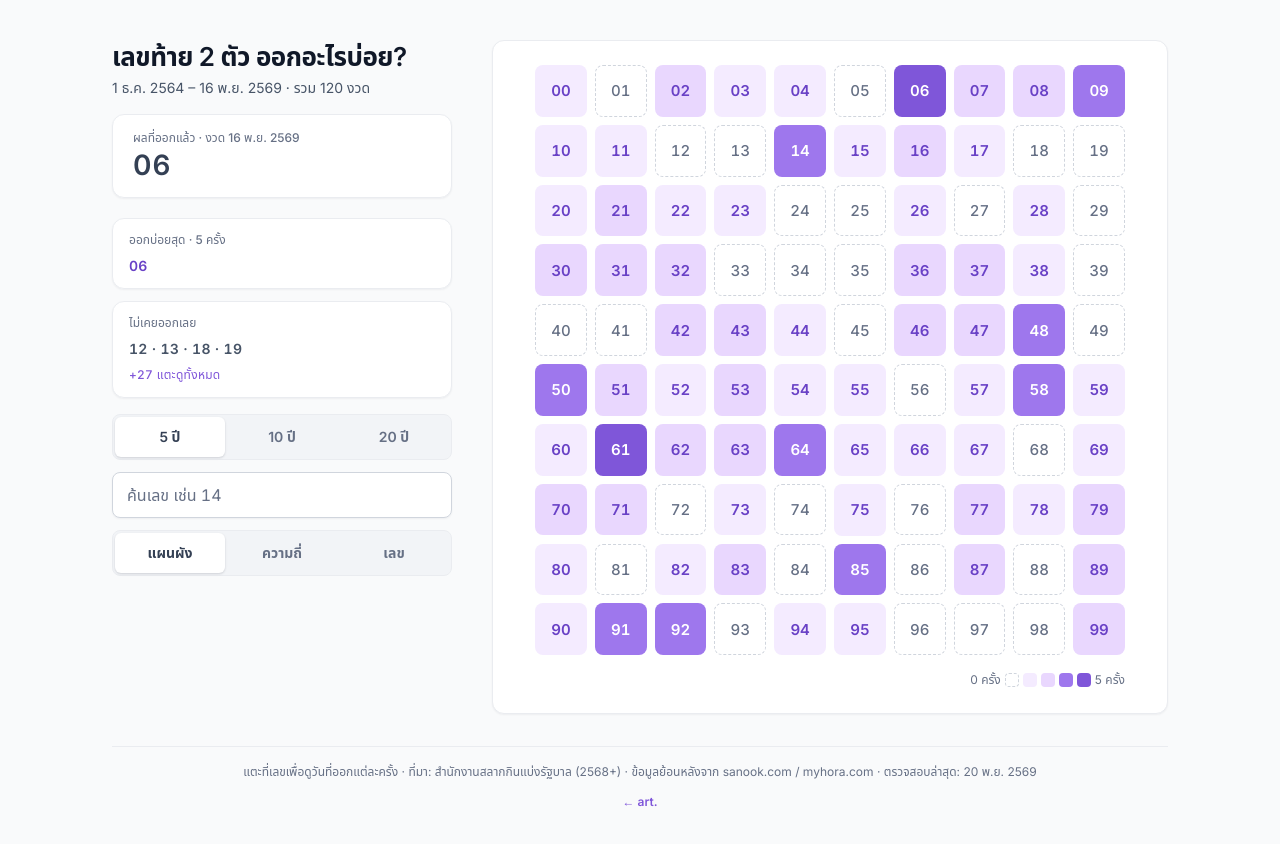
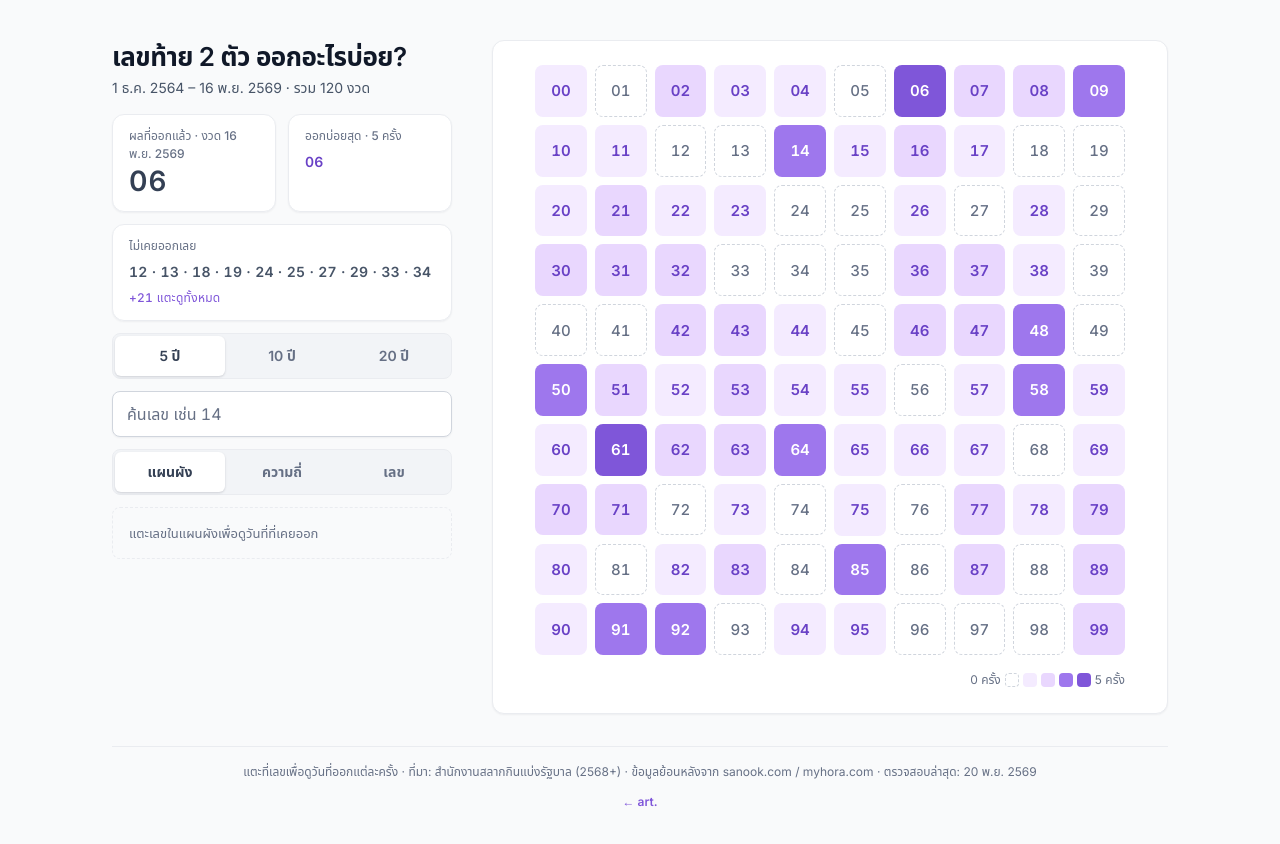
Before and after one commit to ssupawat/thai-lottery-2digit-stats, a plain HTML site: page index.html in a window 1280 px wide. Drawn offline with Linux system fonts and the light colour scheme.

Commit message:
Desktop: denser sidebar cards, detail panel moved into sidebar
Co-Authored-By: Claude Sonnet 5.5 <noreply@anthropic.com>
Claude-Session: https://claude.ai/code/session_012cJpnfMjCe4SsApVUmhMno

```diff
--- a/index.html
+++ b/index.html
@@ -142,14 +142,21 @@
   @media (min-width: 960px) {
     .wrap{max-width:1120px;padding:40px 32px 64px;}
     .layout{display:grid;grid-template-columns:340px minmax(0,1fr);gap:40px;align-items:start;}
-    .side{position:sticky;top:24px;}
-    header{text-align:left;padding:0 0 20px;}
-    h1{font-size:26px;line-height:34px;text-wrap:balance;}
-    .latest{display:block;margin-top:16px;min-width:0;padding:14px 20px;}
-    .stats{grid-template-columns:1fr;}
+    .side{position:sticky;top:24px;display:grid;grid-template-columns:1fr 1fr;gap:12px;align-content:start;}
+    header{display:contents;}
+    h1{grid-column:1/-1;font-size:26px;line-height:34px;text-wrap:balance;text-align:left;margin:0;}
+    .meta{grid-column:1/-1;text-align:left;margin:-8px 0 4px;}
+    .stale-note{grid-column:1/-1;justify-self:start;margin:0;}
+    .latest{display:flex;flex-direction:column;justify-content:center;margin:0;min-width:0;padding:12px 16px;text-align:left;font-size:28px;}
+    .stats{display:contents;}
+    .stats .chip{margin:0;}
+    #coldChip,.rangetabs,.controls,.grid-detail{grid-column:1/-1;}
     .stats .chip .nums{font-size:14px;}
+    .rangetabs{margin:0;}
     .controls{flex-direction:column;margin:0;}
     .sorttabs .tab,.rangetabs .tab{padding:10px;}
+    .grid-detail{margin:0;padding:14px 16px;background:var(--bg);border:1px solid var(--border);box-shadow:var(--shadow-xs);}
+    .grid-detail.empty{border-style:dashed;box-shadow:none;background:transparent;color:var(--text-4);}
     .grid-card{padding:24px;}
     /* keep the whole 10×10 map inside the viewport height */
     #grid{gap:8px;max-width:max(440px,calc(100vh - 210px));margin:0 auto;}
@@ -270,7 +277,8 @@ function toggleDetail(num, dates) {
   }
 }
 
-const CHIP_PREVIEW = 4;
+const deskMQ = window.matchMedia('(min-width: 960px)');
+const chipPreview = () => deskMQ.matches ? 10 : 4;
 const chipData = { hotNums: [], coldNums: [] };
 const chipExpanded = { hotNums: false, coldNums: false };
 
@@ -279,11 +287,11 @@ function renderChip(elId, list, emptyText) {
   const el = document.getElementById(elId);
   if (!list.length) { el.textContent = emptyText; return; }
   const expanded = chipExpanded[elId];
-  const shown = expanded ? list : list.slice(0, CHIP_PREVIEW);
+  const shown = expanded ? list : list.slice(0, chipPreview());
   const remaining = list.length - shown.length;
   let html = '<span class="ns">' + shown.map((n) => '<span class="n">' + n + '</span>').join(' ') + '</span>';
   if (remaining > 0) html += '<span class="more">+' + remaining + ' แตะดูทั้งหมด</span>';
-  else if (expanded && list.length > CHIP_PREVIEW) html += '<span class="more">แตะเพื่อย่อ</span>';
+  else if (expanded && list.length > chipPreview()) html += '<span class="more">แตะเพื่อย่อ</span>';
   el.innerHTML = html;
 }
 
@@ -347,6 +355,7 @@ function render() {
   const showMap = currentSort === 'map';
   document.getElementById('gridCard').hidden = !showMap;
   list.hidden = showMap;
+  if (!showMap) { selectedCell = null; gridDetail.hidden = true; }
   if (showMap) {
     renderGrid(entries.slice().sort((a,b) => a[0].localeCompare(b[0])), maxCount);
     list.innerHTML = '';
@@ -395,11 +404,27 @@ function render() {
   list.appendChild(frag);
 }
 
+function resetDetail() {
+  if (deskMQ.matches && currentSort === 'map') {
+    gridDetail.className = 'grid-detail empty';
+    gridDetail.textContent = 'แตะเลขในแผนผังเพื่อดูวันที่ที่เคยออก';
+    gridDetail.hidden = false;
+  } else {
+    gridDetail.className = 'grid-detail';
+    gridDetail.hidden = true;
+  }
+}
+function placeDetail() {
+  (deskMQ.matches ? document.querySelector('.side') : document.getElementById('gridCard')).appendChild(gridDetail);
+  if (!selectedCell) resetDetail();
+}
+deskMQ.addEventListener('change', () => { placeDetail(); renderChip('hotNums', chipData.hotNums, '—'); renderChip('coldNums', chipData.coldNums, 'ไม่มี (ออกครบทุกเลขแล้ว)'); });
+
 function renderGrid(entries, maxCount) {
   document.getElementById('legendMax').textContent = maxCount + ' ครั้ง';
   const frag = document.createDocumentFragment();
   selectedCell = null;
-  gridDetail.hidden = true;
+  resetDetail();
   entries.forEach(([num, count, dates]) => {
     const level = count === 0 ? 0 : Math.max(1, Math.ceil(count / maxCount * 4));
     const cell = document.createElement('button');
@@ -413,16 +438,17 @@ function renderGrid(entries, maxCount) {
       if (selectedCell === cell) {
         cell.classList.remove('sel');
         selectedCell = null;
-        gridDetail.hidden = true;
+        resetDetail();
         return;
       }
       if (selectedCell) selectedCell.classList.remove('sel');
       cell.classList.add('sel');
       selectedCell = cell;
+      gridDetail.className = 'grid-detail';
       gridDetail.innerHTML = '<b>' + num + '</b>ออก ' + count + ' ครั้ง' +
         (dates.length ? '<br>' + dates.slice().reverse().map(formatThaiDate).join(' · ') : ' ในช่วงที่เลือก');
       gridDetail.hidden = false;
-      gridDetail.scrollIntoView({ behavior: 'smooth', block: 'nearest' });
+      if (!deskMQ.matches) gridDetail.scrollIntoView({ behavior: 'smooth', block: 'nearest' });
     });
     frag.appendChild(cell);
   });
@@ -483,6 +509,7 @@ if ('serviceWorker' in navigator) {
   window.addEventListener('load', () => { navigator.serviceWorker.register('./sw.js').catch(() => {}); });
 }
 
+placeDetail();
 loadData();
 </script>
 <script data-goatcounter="https://2digits.goatcounter.com/count" async src="https://gc.zgo.at/count.js"></script>
--- a/sw.js
+++ b/sw.js
@@ -1,4 +1,4 @@
-const CACHE_NAME = 'lottery-stats-v18';
+const CACHE_NAME = 'lottery-stats-v19';
 const ASSETS = [
   './',
   './index.html',
```
